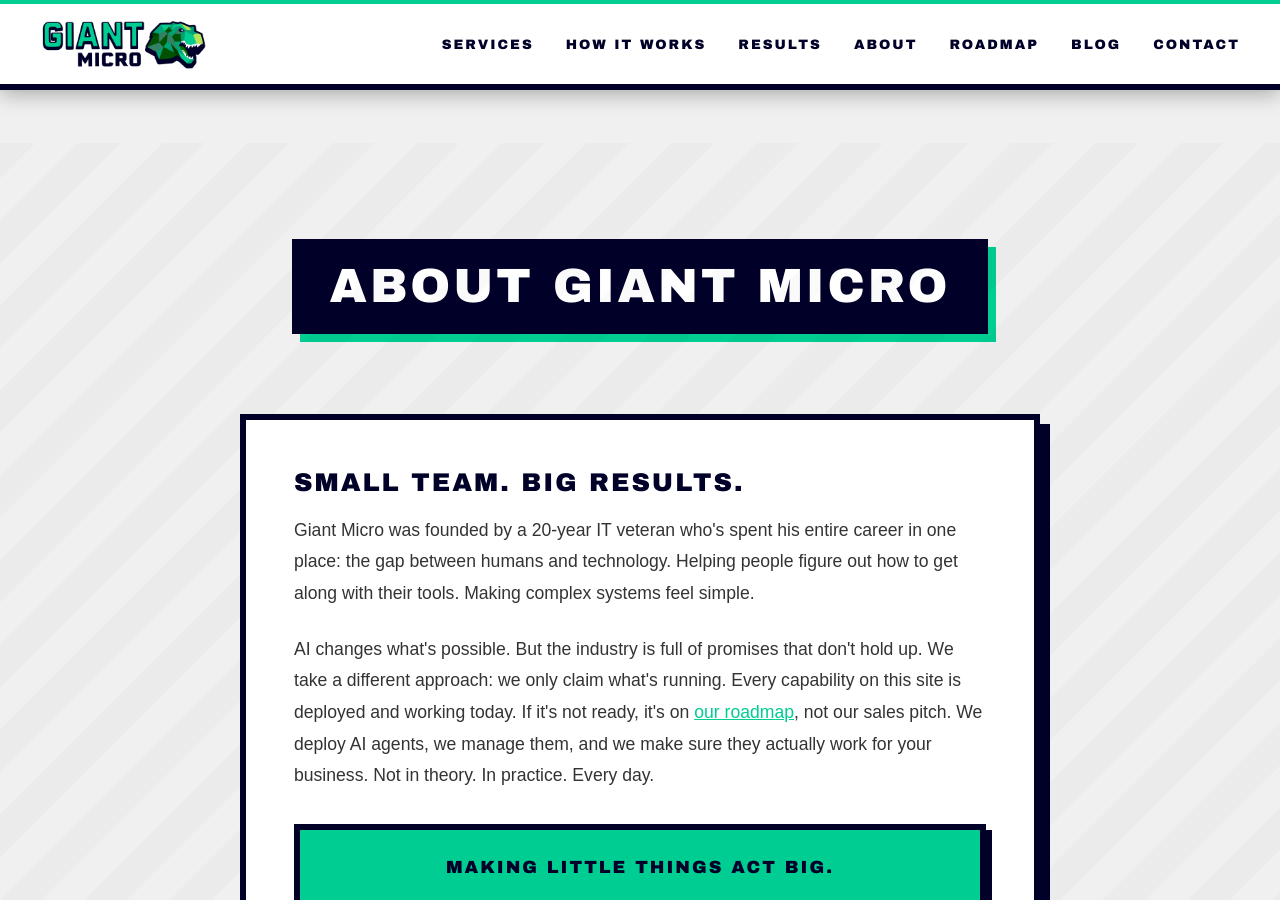
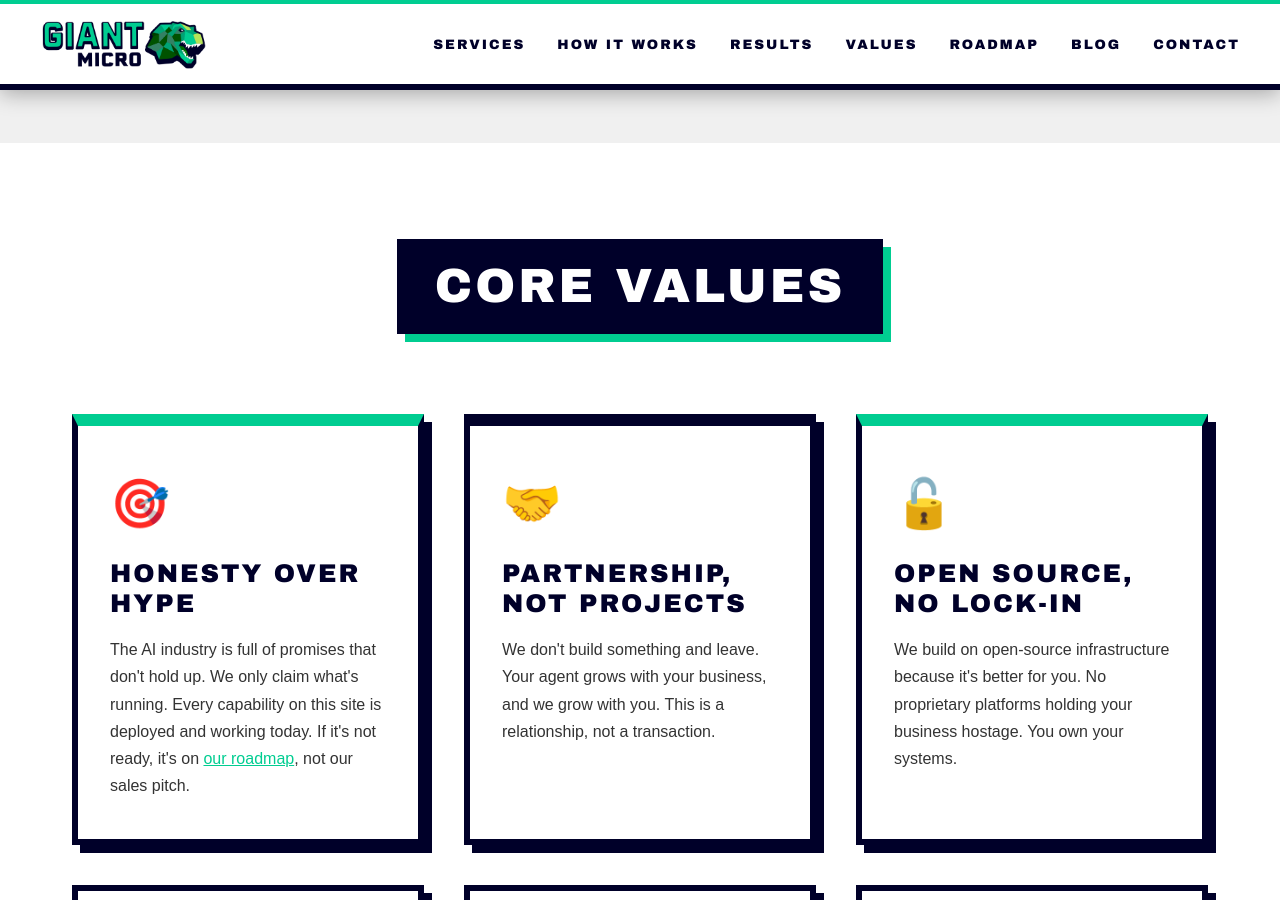
Before and after one commit to giant-micro/giant-micro.github.io, a Jekyll site: the page built from index.html, in a window 1280 px wide and 900 px high, scrolled down 5428 px. Built offline with Jekyll 4.4.1, drawn with Linux system fonts in a browser that asks for light colours; some of the changed text lies outside the part shown.

Commit message:
Rebrand pass: tagline, remove bakery ref, About → Core Values
- Tagline: 'Making little things act big' → 'Helping small businesses compete like giants' everywhere
- Removed cottage bakery reference from proof section
- Replaced About section with Core Values (6 cards): Honesty Over Hype, Partnership Not Projects, Open Source No Lock-In, Small Business First, Competence Over Credentials, Continuous Improvement
- Nav: About → Values

```diff
--- a/_config.yml
+++ b/_config.yml
@@ -1,5 +1,5 @@
 title: Giant Micro
-description: Helping small businesses compete like giants
+description: Helping small businesses compete like giants.
 url: https://giant-micro.com
 baseurl: ""
 permalink: /blog/:year/:month/:day/:title/
--- a/_includes/footer.html
+++ b/_includes/footer.html
@@ -1,5 +1,5 @@
 <!-- ========== FOOTER ========== -->
 <footer>
     <p>&copy; 2026 Giant Micro.</p>
-    <p class="tagline">Making little things act big.</p>
+    <p class="tagline">Helping small businesses compete like giants.</p>
 </footer>
--- a/_includes/nav.html
+++ b/_includes/nav.html
@@ -8,7 +8,7 @@
             <li><a href="{{ '/#services' | relative_url }}" onclick="closeMenu()">Services</a></li>
             <li><a href="{{ '/#how-it-works' | relative_url }}" onclick="closeMenu()">How It Works</a></li>
             <li><a href="{{ '/#proof' | relative_url }}" onclick="closeMenu()">Results</a></li>
-            <li><a href="{{ '/#about' | relative_url }}" onclick="closeMenu()">About</a></li>
+            <li><a href="{{ '/#values' | relative_url }}" onclick="closeMenu()">Values</a></li>
             <li><a href="{{ '/roadmap' | relative_url }}" onclick="closeMenu()">Roadmap</a></li>
             <li><a href="{{ '/blog/' | relative_url }}" onclick="closeMenu()">Blog</a></li>
             <li><a href="{{ '/#contact' | relative_url }}" onclick="closeMenu()">Contact</a></li>
--- a/_layouts/default.html
+++ b/_layouts/default.html
@@ -3,7 +3,7 @@
 <head>
     <meta charset="UTF-8">
     <meta name="viewport" content="width=device-width, initial-scale=1.0">
-    <title>{% if page.title %}{{ page.title }} | {{ site.title }}{% else %}{{ site.title }} | Making Little Things Act Big{% endif %}</title>
+    <title>{% if page.title %}{{ page.title }} | {{ site.title }}{% else %}{{ site.title }} | Helping Small Businesses Compete Like Giants{% endif %}</title>
     <meta name="description" content="{% if page.excerpt %}{{ page.excerpt | strip_html | truncate: 160 }}{% else %}{{ site.description }}{% endif %}">
     <link rel="icon" type="image/png" href="{{ '/logo.png' | relative_url }}">
     <style>
--- a/index.html
+++ b/index.html
@@ -113,7 +113,7 @@ layout: default
         <div class="proof-content">
             <h2>Already Working for Real Businesses</h2>
             <div class="proof-card">
-                <p>A cottage bakery deployed an AI agent over a weekend. The agent manages email, calendar, and business data through Google Workspace, maintains the company's website, and communicates through Discord. When information changes, the site updates. When an email needs a response, the agent handles it.</p>
+                <p>A small business deployed an AI agent over a weekend. The agent manages email, calendar, and business data through Google Workspace, maintains the company's website, and communicates through Discord. When information changes, the site updates. When an email needs a response, the agent handles it.</p>
                 <p style="margin-top: 1.5rem;">No vendor lock-in. No IT department required. Just a small business with a powerful new team member that gets better every week.</p>
             </div>
             <p class="proof-tagline">One business. One agent. Zero busywork.</p>
@@ -139,20 +139,42 @@ layout: default
     </div>
 </section>
 
-<!-- ========== ABOUT ========== -->
-<section id="about">
+<!-- ========== CORE VALUES ========== -->
+<section id="values">
     <div class="container">
         <div class="section-header">
-            <h2>About Giant Micro</h2>
+            <h2>Core Values</h2>
         </div>
-        <div class="about-content">
-            <div class="about-box">
-                <h3>Small Team. Big Results.</h3>
-                <p>Giant Micro was founded by a 20-year IT veteran who's spent his entire career in one place: the gap between humans and technology. Helping people figure out how to get along with their tools. Making complex systems feel simple.</p>
-                <p>AI changes what's possible. But the industry is full of promises that don't hold up. We take a different approach: we only claim what's running. Every capability on this site is deployed and working today. If it's not ready, it's on <a href="/roadmap" style="color: #00cd91; text-decoration: underline;">our roadmap</a>, not our sales pitch. We deploy AI agents, we manage them, and we make sure they actually work for your business. Not in theory. In practice. Every day.</p>
-                <div class="about-highlight">
-                    Making little things act big.
-                </div>
+        <div class="cards-grid">
+            <div class="card">
+                <div class="card-icon">🎯</div>
+                <h3>Honesty Over Hype</h3>
+                <p>The AI industry is full of promises that don't hold up. We only claim what's running. Every capability on this site is deployed and working today. If it's not ready, it's on <a href="/roadmap" style="color: #00cd91; text-decoration: underline;">our roadmap</a>, not our sales pitch.</p>
+            </div>
+            <div class="card">
+                <div class="card-icon">🤝</div>
+                <h3>Partnership, Not Projects</h3>
+                <p>We don't build something and leave. Your agent grows with your business, and we grow with you. This is a relationship, not a transaction.</p>
+            </div>
+            <div class="card">
+                <div class="card-icon">🔓</div>
+                <h3>Open Source, No Lock-In</h3>
+                <p>We build on open-source infrastructure because it's better for you. No proprietary platforms holding your business hostage. You own your systems.</p>
+            </div>
+            <div class="card">
+                <div class="card-icon">🏪</div>
+                <h3>Small Business First</h3>
+                <p>Enterprise has plenty of options. Small businesses don't. We exist to give independent businesses access to the same caliber of technology that Fortune 500 companies take for granted.</p>
+            </div>
+            <div class="card">
+                <div class="card-icon">🛠️</div>
+                <h3>Competence Over Credentials</h3>
+                <p>20 years in IT. Not in a lab. In the gap between humans and technology, making things work for real people. We earn trust by doing the work, not by selling the slide deck.</p>
+            </div>
+            <div class="card">
+                <div class="card-icon">📈</div>
+                <h3>Continuous Improvement</h3>
+                <p>Your agent gets better every week. So do we. When new capabilities emerge, your business gets them. Stagnation is not in our vocabulary.</p>
             </div>
         </div>
     </div>
```
